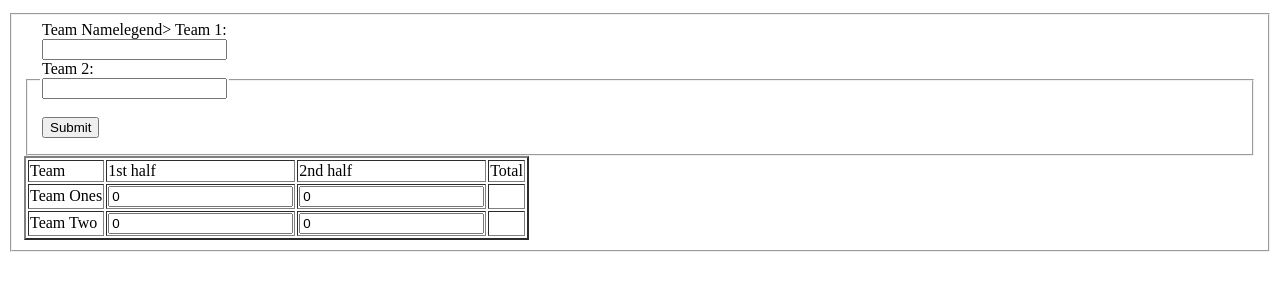
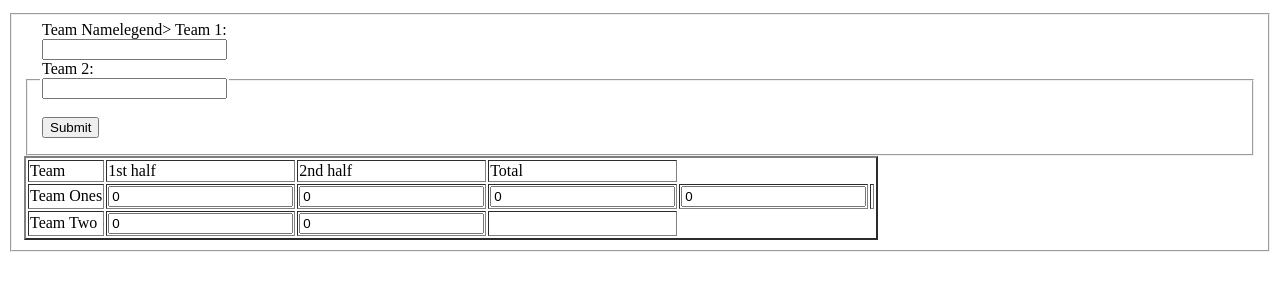
Before and after one commit to dpwhitmo/prog03.html, a plain HTML site: page index.html in a window 1280 px wide. Shown: the part 87-378 px from the top of the page. Drawn offline with Linux system fonts and the light colour scheme.

Commit message:
Update index.html

```diff
--- a/index.html
+++ b/index.html
@@ -29,6 +29,8 @@
           <td>Team Ones </td>
           <td><input type = "number" size = "5" id = "a" value = "0"></td>
           <td><input type = "number" size = "5" id = "b" value = "0"></td>
+          <td><input type = "number" size = "5" id = "b" value = "0"></td>
+          <td><input type = "number" size = "5" id = "b" value = "0"></td>
           <td><output name = "x" for "a b">
 
       </tr>
```
